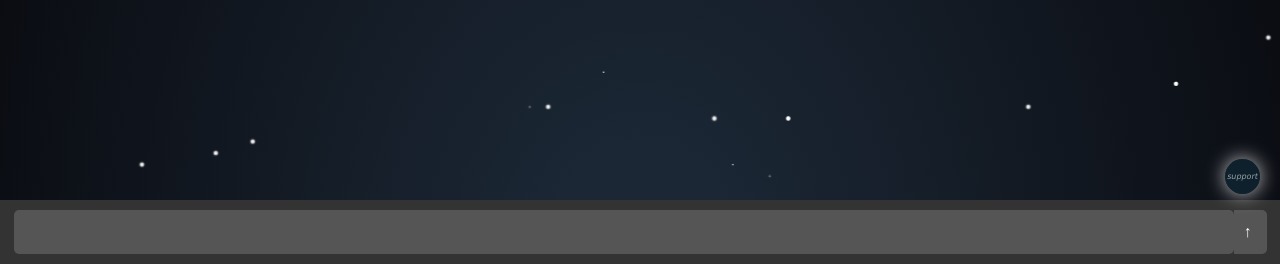
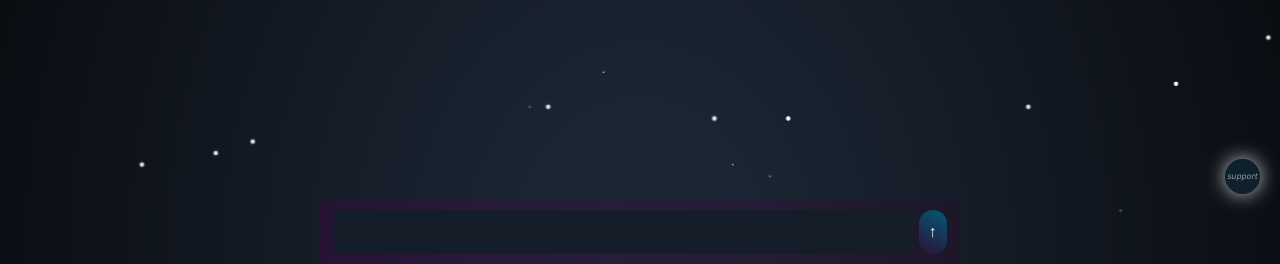
Before and after one commit to mhuzaifashaikh/VirtueGPT, a Flask app: page / in a window 1280 px wide. Shown: the part 536-800 px from the top of the page. Run offline with Flask 3, Linux system fonts and the light colour scheme.

Commit message:
SEARCH button update

```diff
--- a/templates/index.html
+++ b/templates/index.html
@@ -336,13 +336,23 @@ body, button, input {
 .search-bar {
     position: fixed;
     bottom: 0;
-    left: 0;
-    width: 100%;
-    background-color: #333; /* Dark grey background */
+    left: 50%;
+    transform: translateX(-50%);
+    width: 100%; /* Default width for mobile screens */
+    max-width: 50%; /* Max width on larger screens */
+    background: rgb(4,0,78);
+background: linear-gradient(90deg, rgba(83, 0, 83, 0.3) 0%, rgba(64, 0, 51, 0.2) 100%);
     padding: 10px;
     display: flex;
     justify-content: center;
     align-items: center;
+    border-top-left-radius: 7px;
+    border-top-right-radius: 7px;
+}
+@media (min-width: 768px) {
+    .search-bar {
+        width: 50%; /* Set width to 50% on laptop/PC screens */
+    }
 }
 
 .search-bar input {
@@ -350,29 +360,34 @@ body, button, input {
     padding: 10px;
     border-radius: 5px;
     border: none;
-    background-color: #555; /* Dark grey input background */
+    background-color: #141d28; /* Dark grey input background */
     color: #fff; /* Text color */
 }
 
 .search-bar button {
-    background-color: #555; /* Dark grey button background */
+    background: rgb(4,0,78);
+background: linear-gradient(29deg, rgba(83, 0, 83, 0.3) 0%, rgba(0,91,119,1) 100%);
     color: #fff; /* Text color */
     border: none;
     padding: 10px;
-    border-top-right-radius: 5px;
-    border-bottom-right-radius: 5px;
+    margin-left: 5px;
+    border-radius: 30px;
     cursor: pointer;
+
 }
 
 .search-bar button span {
     display: none; /* Hide the text "Search" */
+
 }
 
 /* Up arrow icon */
 .search-bar button::before {
     content: '\2191'; /* Unicode for up arrow */
     display: inline-block;
-    margin-right: 5px;
+
+
+
 }
 
 /* Hover effect */
```
